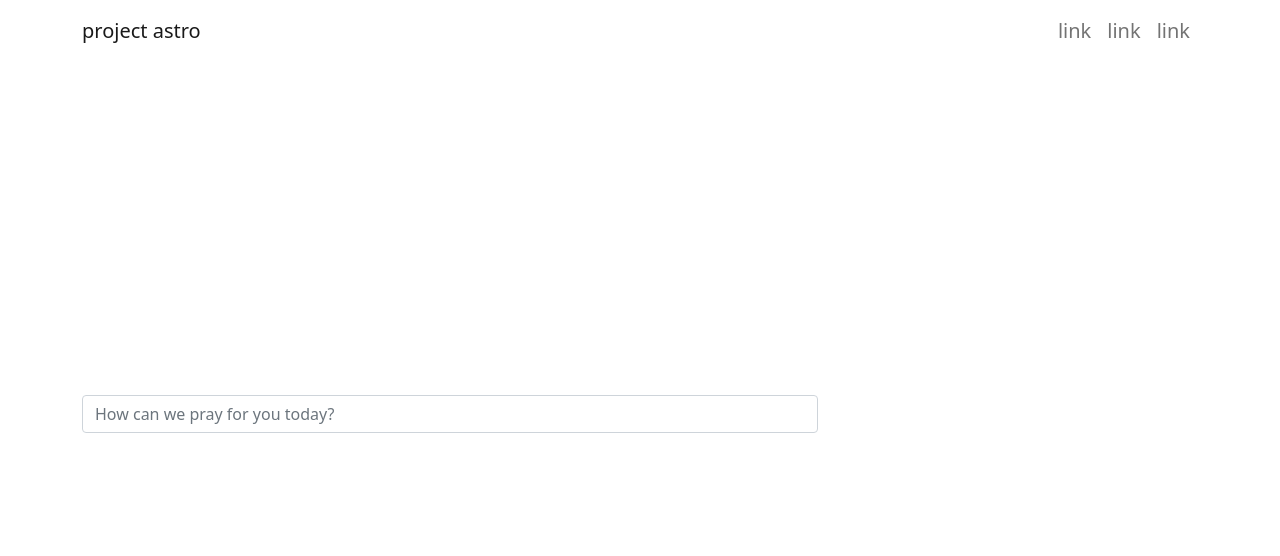
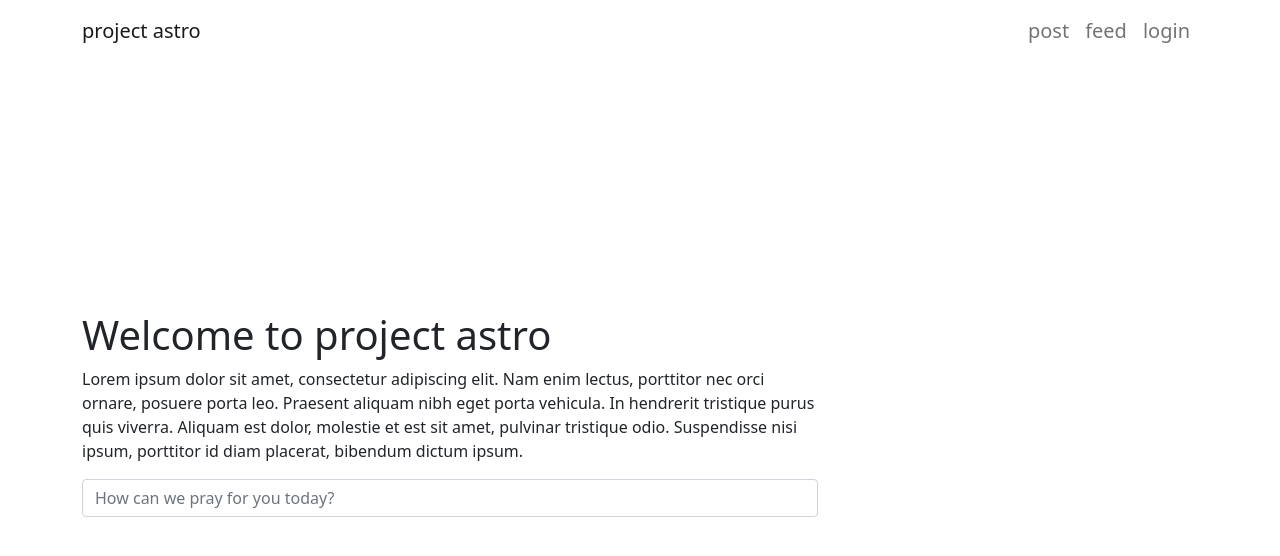
Before and after one commit to dylanfox5/project-astro, a React (Create React App) app: page / in a window 1280 px wide. Shown: the top 556 px of the page. Built offline with nearby package versions, Linux system fonts and the light colour scheme.

Commit message:
add animations and landing page

```diff
--- a/src/App.js
+++ b/src/App.js
@@ -12,10 +12,14 @@ function App() {
     <div className="App">
       <CustomNavbar />
       <div className="content">
-        <Container className="Home" id="home">
+        <Container className="home">
         <Row>
-          <Col sm={12} lg={8} className="animate__animated animate__fadeInLeft animate__delay-1s">
-            <InputGroup className="mb-3">
+          <Col sm={12} lg={8}>
+            <div className="animate__animated animate__fadeInLeft animate__delay-1s">
+              <h1>Welcome to project astro</h1>
+              <p>Lorem ipsum dolor sit amet, consectetur adipiscing elit. Nam enim lectus, porttitor nec orci ornare, posuere porta leo. Praesent aliquam nibh eget porta vehicula. In hendrerit tristique purus quis viverra. Aliquam est dolor, molestie et est sit amet, pulvinar tristique odio. Suspendisse nisi ipsum, porttitor id diam placerat, bibendum dictum ipsum.</p>
+            </div>
+            <InputGroup className="mb-3 animate__animated animate__fadeIn animate__delay-3s">
               <Form.Control
                 placeholder="How can we pray for you today?"
                 aria-label="How can we pray for you today?"
--- a/src/CustomNavbar.js
+++ b/src/CustomNavbar.js
@@ -10,9 +10,9 @@ function CustomNavbar() {
                 <Navbar.Toggle aria-controls="basic-navbar-nav"/>
                 <Navbar.Collapse id="basic-navbar-nav" className="justify-content-end">
                     <Nav navbarScroll>
-                        <Nav.Link className="nav-item" href="#">link</Nav.Link>
-                        <Nav.Link className="nav-item" href="#">link</Nav.Link>
-                        <Nav.Link className="nav-item" href="#">link</Nav.Link>
+                        <Nav.Link className="nav-item" href="#">post</Nav.Link>
+                        <Nav.Link className="nav-item" href="#">feed</Nav.Link>
+                        <Nav.Link className="nav-item" href="#">login</Nav.Link>
                     </Nav>
                 </Navbar.Collapse>
             </Container>
--- a/src/index.css
+++ b/src/index.css
@@ -19,7 +19,7 @@ body {
   color: var(--green) !important;
 }
 
-.Home {
+.home {
   min-height: 90vh;
   display: flex;
   flex-direction: column;
```
